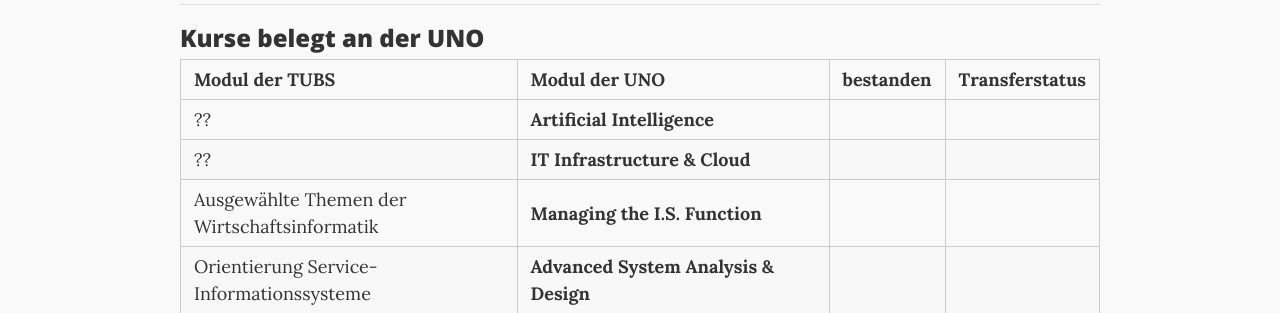
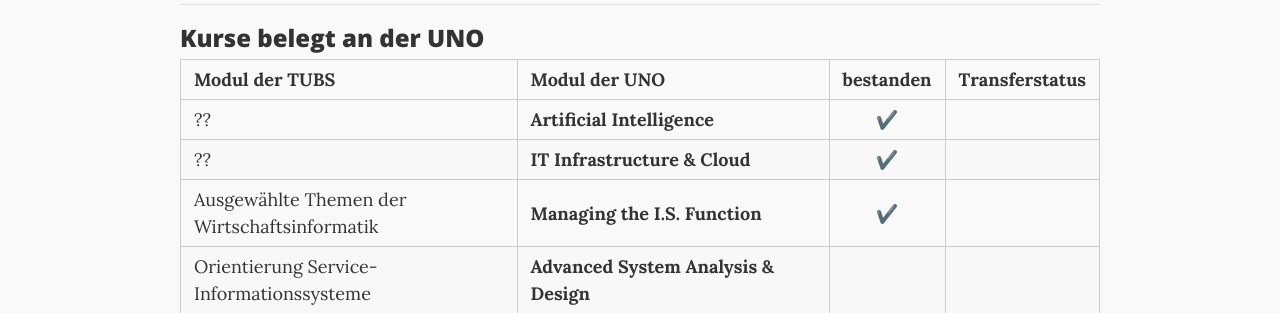
Before and after one commit to Eloisius/eloisius.github.io, a Jekyll site: the page built from myprogress.md, in a window 1280 px wide and 900 px high, scrolled down 1184 px. Shown: the part 152-465 px from the top of the window. Built offline with Jekyll 4.4.1, drawn with Linux system fonts in a browser that asks for light colours; comment, search, counter and statistics services are not loaded.

Commit message:
new grades

```diff
--- a/myprogress.md
+++ b/myprogress.md
@@ -41,9 +41,9 @@ In den Tabellen sind die Kurse, die ich tatsächlich belege/belegt habe, fett ge
 |---
 | Modul der TUBS | Modul der UNO | bestanden | Transferstatus |
 |:--------------|:--------------|:---------:|:--------------|
-| ?? | **Artificial Intelligence** |  |  |
-| ?? | **IT Infrastructure & Cloud** |  |  |
-| Ausgewählte Themen der Wirtschaftsinformatik | **Managing the I.S. Function** |  |  |
+| ?? | **Artificial Intelligence** | ✔️ |  |
+| ?? | **IT Infrastructure & Cloud** | ✔️ |  |
+| Ausgewählte Themen der Wirtschaftsinformatik | **Managing the I.S. Function** | ✔️ |  |
 | Orientierung Service-Informationssysteme | **Advanced System Analysis & Design** |  |  |
 | Wahlpflichtbereich Informatik | **Enterprise Architecture & Systems Integration** |  |  |
 | Relationale Datenbanksysteme II | **Data Management** |  |  |
```
